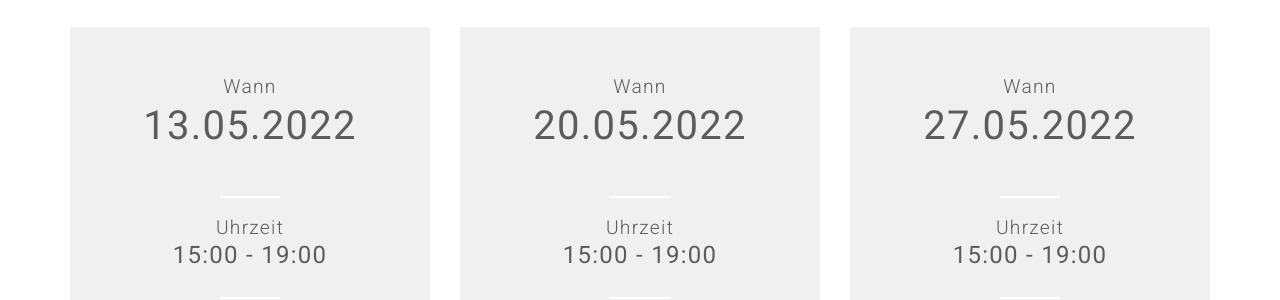
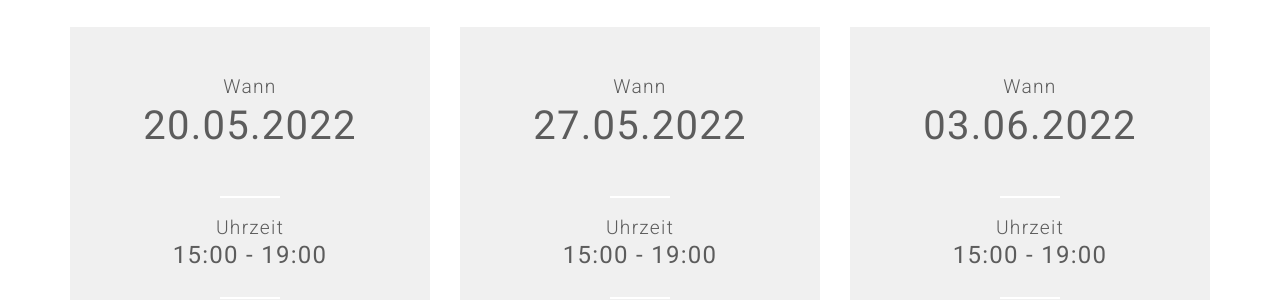
Before and after one commit to coderdojo-wien/coderdojo-wien.github.io, a Jekyll site: the page built from index.html, in a window 1280 px wide and 900 px high, scrolled down 3869 px. Shown: the part 185-485 px from the top of the window. Built offline with Jekyll 4.4.1, drawn with Linux system fonts in a browser that asks for light colours; nearby versions of some CDN libraries; comment, search, counter and statistics services are not loaded; some of the changed lines change nothing that is shown; some of the changed text lies outside the part shown.

Commit message:
Update events.yml

```diff
--- a/_data/events.yml
+++ b/_data/events.yml
@@ -3,16 +3,6 @@ title: "Termine"
 description: "Ein Anmeldung ist für die Teilnahme an den online CoderDojos nicht erforderlich. Das genaue Workshopprogramm mit den Teilnahmelinks finden sie in unserem aktuellen Newsletter, der jeweils bis spätestens den Tag davor versendet wird und auf unserer Hompepage https://www.facebook.com/coderdojowien. </br><b>Für die Teilnahme an offline CoderDojos ist unbedingt eine Anmeldung erforderlich!</b>"
 
 events-list:
-- event-date: 13.05.2022
-  event-time: 15:00 - 19:00
-  event-startdate: 2022-05-13T15:00:00+0100
-  event-enddate: 2022-05-13T19:00:00+0100
-  event-name: Online CoderDojo
-  event-type: Online
-  event-place: Online Dojo
-  event-place-name: Online
-  event-url: "https://linz.coderdojo.net/termine/"
-
 - event-date: 20.05.2022
   event-time: 15:00 - 19:00
   event-startdate: 2022-05-20T15:00:00+0100
@@ -33,6 +23,16 @@ events-list:
   event-place-name: Online
   event-url: "https://linz.coderdojo.net/termine/"
 
+- event-date: 03.06.2022
+  event-time: 15:00 - 19:00
+  event-startdate: 2022-06-03T15:00:00+0100
+  event-enddate: 2022-06-03T19:00:00+0100
+  event-name: Online CoderDojo
+  event-type: Online
+  event-place: Online Dojo
+  event-place-name: Online
+  event-url: "https://linz.coderdojo.net/termine/"
+
 # - event-date: 17.01.2022
 #   event-time: 15:00 - 19:00
 #   event-startdate: 2022-01-17T15:00:00+0100
```
